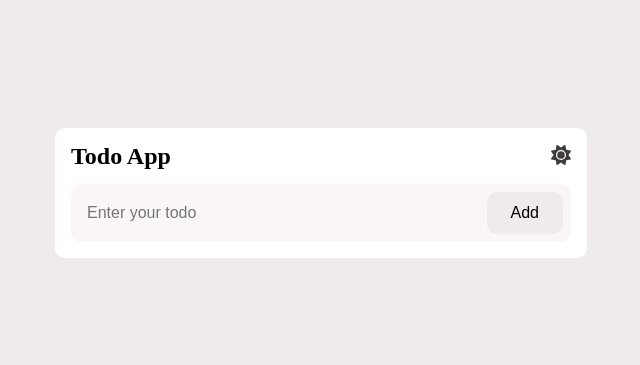
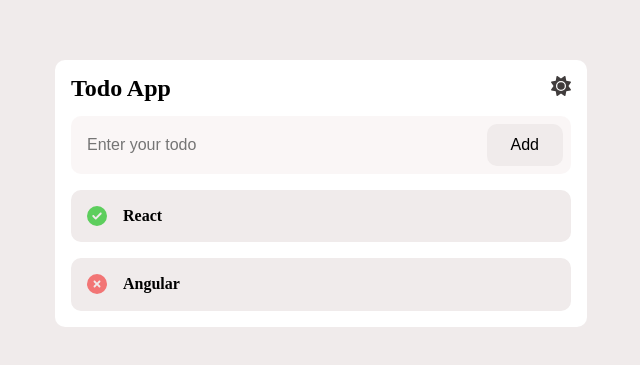
Before and after one commit to jeyofdev/todo-app-angular, an Angular app: page / in a window 1280 px wide. Shown: the part 223-588 px from the top of the page, without its empty margins (319-959 px from the left). Built offline with nearby package versions, Linux system fonts and the light colour scheme.

Commit message:
feat : add component todo

```diff
--- a/src/app/app.component.html
+++ b/src/app/app.component.html
@@ -14,5 +14,9 @@
 		</div>
 
 		<todo-form [class]="'mt-4'" [darkMode]="darkMode"></todo-form>
+
+		<div *ngFor="let todo of todosList" class="list">
+			<todo [todo]="todo" [darkMode]="darkMode"></todo>
+		</div>
 	</div>
 </div>
--- a/src/app/app.component.scss
+++ b/src/app/app.component.scss
@@ -27,3 +27,10 @@
 	display: flex;
 	justify-content: space-between;
 }
+
+.list {
+	display: flex;
+	flex-direction: column;
+	gap: 1rem;
+	margin-top: 1rem;
+}
--- a/src/app/app.component.ts
+++ b/src/app/app.component.ts
@@ -1,7 +1,7 @@
+import { TodoModel } from './core/models/todo.model';
 import { Component, OnInit } from '@angular/core';
-// import { IconDefinition, faMoon, faSun } from '@fortawesome/free-solid-svg-icons';
 import { DarkModeEnum } from './core/types/enums';
-import { TodoService } from './todo.service';
+import { TodoService } from './core/services/todo.service';
 
 @Component({
 	selector: 'app-root',
@@ -11,15 +11,14 @@ import { TodoService } from './todo.service';
 export class AppComponent implements OnInit {
 	title!: string;
 	darkMode!: DarkModeEnum;
+	todosList!: TodoModel[];
 
 	constructor(private todoService: TodoService) {}
 
 	ngOnInit(): void {
 		this.title = 'Todo app';
 		this.darkMode = DarkModeEnum.LIGHT;
-
-		// eslint-disable-next-line no-console
-		console.log(this.todoService.getAllTodos());
+		this.todosList = this.todoService.getAllTodos();
 	}
 
 	OnSwitchDarkMode(): void {
--- a/src/app/app.module.ts
+++ b/src/app/app.module.ts
@@ -7,6 +7,7 @@ import { TypographyComponent } from './core/components/ui/typography/typography.
 import { DarkModeButtonComponent } from './core/components/ui/dark-mode-button/dark-mode-button.component';
 import { TodoFormComponent } from './core/components/ui/form/todo-form.component';
 import { FormsModule } from '@angular/forms';
+import { TodoComponent } from './todo/todo/todo.component';
 
 @NgModule({
 	// eslint-disable-next-line prettier/prettier
@@ -15,6 +16,7 @@ import { FormsModule } from '@angular/forms';
 		TypographyComponent,
 		DarkModeButtonComponent,
 		TodoFormComponent,
+		TodoComponent,
 	],
 	imports: [BrowserModule, FontAwesomeModule, FormsModule],
 	providers: [],
--- a/src/app/todo.service.ts
+++ b/src/app/core/services/todo.service.ts
@@ -1,6 +1,6 @@
 import { Injectable } from '@angular/core';
-import { TodoModel } from './core/models/todo.model';
-import { StatusEnum } from './core/types/enums';
+import { TodoModel } from '../models/todo.model';
+import { StatusEnum } from '../types/enums';
 
 @Injectable({
 	providedIn: 'root',
--- /dev/null
+++ b/src/app/todo/todo/todo.component.html
@@ -0,0 +1,15 @@
+<div class="card" [ngClass]="{ dark: darkMode === 'dark' }">
+	<fa-icon
+		[icon]="icon"
+		class="icon"
+		[ngStyle]="{ color: getColorIcon() }"
+	></fa-icon>
+
+	<typography
+		[type]="'h3'"
+		[value]="todo.name"
+		[color]="darkMode === 'dark' ? 'white' : 'black'"
+		[ngStyle]="{ marginLeft: '1rem' }"
+	>
+	</typography>
+</div>
--- /dev/null
+++ b/src/app/todo/todo/todo.component.scss
@@ -0,0 +1,16 @@
+.card {
+	display: flex;
+	justify-content: flex-start;
+	align-items: center;
+	background: #f0ebeb;
+	padding: 1rem;
+	border-radius: 0.625rem;
+
+	&.dark {
+		background: #565050;
+	}
+}
+
+.icon {
+	font-size: 1.25rem;
+}
--- /dev/null
+++ b/src/app/todo/todo/todo.component.ts
@@ -0,0 +1,30 @@
+/* eslint-disable prettier/prettier */
+import { Component, Input, OnInit } from '@angular/core';
+import { IconDefinition } from '@fortawesome/fontawesome-svg-core';
+import {
+	faCircleCheck,
+	faCircleXmark,
+} from '@fortawesome/free-solid-svg-icons';
+import { TodoModel } from 'src/app/core/models/todo.model';
+import { DarkModeEnum, StatusEnum } from 'src/app/core/types/enums';
+
+@Component({
+	selector: 'todo',
+	templateUrl: './todo.component.html',
+	styleUrls: ['./todo.component.scss'],
+})
+export class TodoComponent implements OnInit {
+	@Input() todo!: TodoModel;
+	@Input() darkMode!: DarkModeEnum;
+	icon!: IconDefinition;
+	color!: string;
+
+	ngOnInit(): void {
+		this.icon =
+			this.todo.status === StatusEnum.COMPLETE ? faCircleCheck : faCircleXmark;
+	}
+
+	getColorIcon(): string {
+		return this.todo.status === StatusEnum.COMPLETE ? '#5dce5d' : '#f27575';
+	}
+}
```
